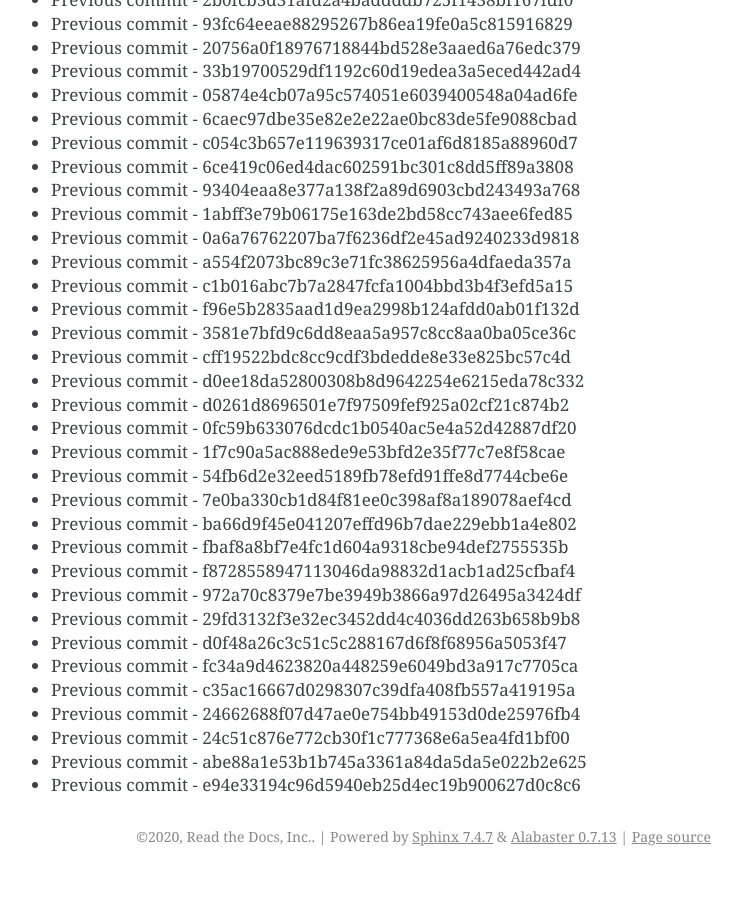
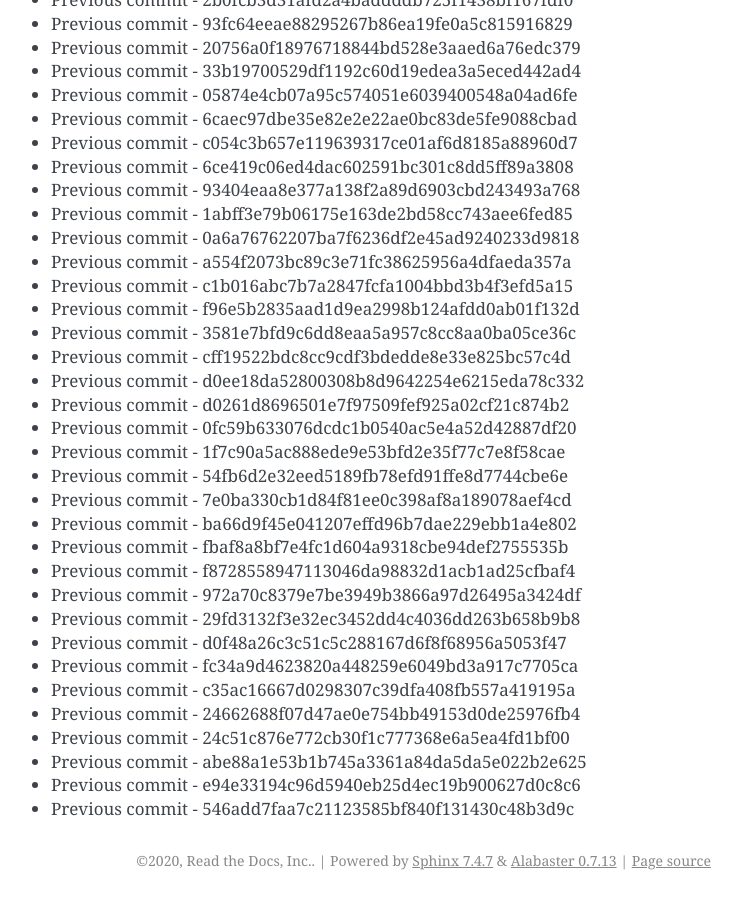
Before and after one commit to readthedocs/rtd-git-stresstest, a Sphinx documentation site: the page built from docs/updates.rst, in a window 1280 px wide and 900 px high, scrolled down 70190 px. Shown: the whole window, without its empty margins (399-1141 px from the left). Built offline with Sphinx 7.4.7, drawn with Linux system fonts in a browser that asks for light colours; before the commit the page ends 71066 px from its top, so only the background shows below that.

Commit message:
Generating commit from previous: 546add7faa7c21123585bf840f131430c48b3d9c

```diff
--- a/docs/updates.rst
+++ b/docs/updates.rst
@@ -2981,3 +2981,4 @@ It can be tested for any performance characteristics.
 * Previous commit - 24c51c876e772cb30f1c777368e6a5ea4fd1bf00
 * Previous commit - abe88a1e53b1b745a3361a84da5da5e022b2e625
 * Previous commit - e94e33194c96d5940eb25d4ec19b900627d0c8c6
+* Previous commit - 546add7faa7c21123585bf840f131430c48b3d9c
```
